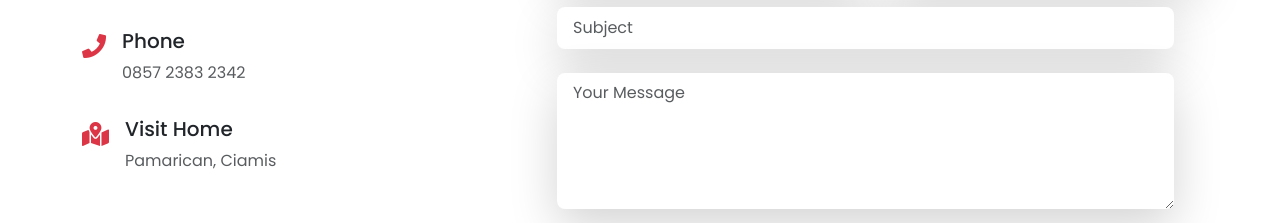
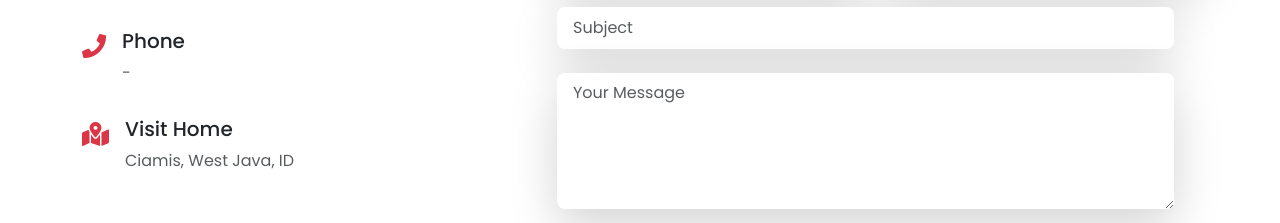
Before and after one commit to hendrahend/bootstrap-portfolio, a plain HTML site: page index.html in a window 1280 px wide. Shown: the part 2745-2968 px from the top of the page. Drawn offline with nearby package versions, Linux system fonts and the light colour scheme.

Commit message:
Update index.html

```diff
--- a/index.html
+++ b/index.html
@@ -353,7 +353,7 @@
               </div>
               <div class="text ms-3">
                 <h3 class="fs-5">Phone</h3>
-                <p class="text-muted">0857 2383 2342</p>
+                <p class="text-muted">-</p>
               </div>
             </div>
             <div class="contact-item d-flex mb-3">
@@ -362,7 +362,7 @@
               </div>
               <div class="text ms-3">
                 <h3 class="fs-5">Visit Home</h3>
-                <p class="text-muted">Pamarican, Ciamis</p>
+                <p class="text-muted">Ciamis, West Java, ID</p>
               </div>
             </div>
           </div>
```
